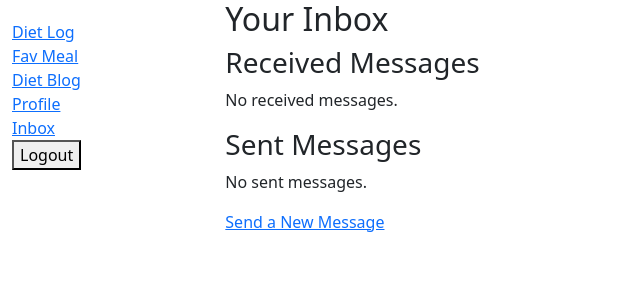
After one commit to RoniShpatz/diet_pal_2, a Django app: page /diet_log/inbox/ in a window 1280 px wide. The commit adds this page. Shown: the top 300 px of the page, without its empty margins (0-640 px from the left). Run offline with Django 5.2, Linux system fonts and the light colour scheme; the visitor is signed in with stand-in values (Sample User, id 1); data that the repository does not hold is empty.

Commit message:
massages

```diff
--- a/diet_log/forms.py
+++ b/diet_log/forms.py
@@ -5,7 +5,7 @@ from crispy_forms.layout import Layout, Submit
 from django.contrib.auth.forms import AuthenticationForm
 from django.contrib.auth.forms import UserCreationForm
 from django.contrib.auth.models import User
-from .models import Meals, Water, Wieght, Workout, FavMeals, UploadedFile
+from .models import Meals, Water, Wieght, Workout, FavMeals, UploadedFile, Message
 from PIL import Image, ImageDraw
 import io
 from django.core.files.uploadedfile import InMemoryUploadedFile
@@ -248,3 +248,8 @@ class UploadFormMeal(forms.ModelForm):
             buffer.getbuffer().nbytes,
             None
         )
+
+class MessageForm(forms.ModelForm):
+    class Meta:
+        model = Message
+        fields = ['recipient', 'content']
--- a/diet_log/templates/base_generic.html
+++ b/diet_log/templates/base_generic.html
@@ -32,6 +32,7 @@
               <li><a href="{% url 'fav_meal' %}">Fav Meal</a></li>
               <li><a href="{% url 'dietBlog:post_list' %}">Diet Blog</a></li>
               <li><a href="{% url 'profile' %}">Profile</a></li>
+              <li><a href="{% url 'inbox' %}">Inbox</a></li>
               {% if user.is_authenticated %}
               <button  onclick="document.getElementById('logout-form').submit()">
                   Logout
--- /dev/null
+++ b/diet_log/templates/inbox.html
@@ -0,0 +1,41 @@
+{% extends "base_generic.html" %}
+
+{% block content %}
+    {% if messages %}
+        <ul class="messages">
+            {% for message in messages %}
+                <li {% if message.tags %} class="{{ message.tags }}"{% endif %}>{{ message }}</li>
+            {% endfor %}
+        </ul>
+    {% endif %}
+
+    <h2>Your Inbox</h2>
+
+    <h3>Received Messages</h3>
+    {% for message in received_messages %}
+        <div>
+            From: {{ message.sender.username }}
+            <a href="{% url 'message_detail' message.id %}">
+                {{ message.content|truncatewords:10 }}
+            </a>
+            {% if not message.is_read %}
+                <span>New!</span>
+            {% endif %}
+        </div>
+    {% empty %}
+        <p>No received messages.</p>
+    {% endfor %}
+
+    <h3>Sent Messages</h3>
+    {% for message in sent_messages %}
+        <div>
+            To: {{ message.recipient.username }}
+            <a href="{% url 'message_detail' message.id %}">
+                {{ message.content|truncatewords:10 }}
+            </a>
+        </div>
+    {% empty %}
+        <p>No sent messages.</p>
+        <a href="{% url 'send_message' %}">Send a New Message</a>
+    {% endfor %}
+{% endblock %}
--- a/diet_log/urls.py
+++ b/diet_log/urls.py
@@ -1,6 +1,9 @@
 from django.urls import path
 from . import views
 from django.contrib.auth import views as auth_views
+from django.urls import reverse
+
+
 
 urlpatterns = [
     path('', views.index, name='index'),
@@ -9,6 +12,9 @@ urlpatterns = [
     path('signup/', views.signup, name='signup'),
     path('profile/', views.profile, name='profile'),
     path('fav-meal/', views.fav_meal, name='fav_meal'),
-
+    path('inbox/', views.inbox, name='inbox'),
+    path('send/', views.send_message, name='send_message'),
+    path('inbox/', views.inbox, name='inbox'),
+    path('message/<int:message_id>/', views.message_detail, name='message_detail'),
 
 ]
--- a/diet_log/views.py
+++ b/diet_log/views.py
@@ -1,5 +1,5 @@
 from django.shortcuts import render
-from diet_log.forms import WaterForm, WeightForm, WorkoutForm, MealsForm, LoginForm, UserUpdateForm, FavMealsForm, UploadForm, UploadFormMeal
+from diet_log.forms import WaterForm, WeightForm, WorkoutForm, MealsForm, LoginForm, UserUpdateForm, FavMealsForm, UploadForm, UploadFormMeal, MessageForm
 from django.utils import timezone
 from django.contrib.auth.decorators import login_required
 from django.contrib.auth import logout
@@ -9,12 +9,15 @@ from django.contrib.auth import login
 from django.shortcuts import render, redirect
 from .forms import SignUpForm
 from django.contrib import messages
-from .models import Water, Wieght, Workout, Meals, FavMeals, UploadedFile
+from .models import Water, Wieght, Workout, Meals, FavMeals, UploadedFile, Message
 from django.db.models import Sum
 from django.utils.timezone import timedelta
 from django.shortcuts import get_object_or_404, redirect
 from dietBlog.forms import PostForm
 from .utils import crop_and_resize_image
+from django.contrib.auth.models import User
+
+
 
 
 
@@ -358,3 +361,40 @@ def fav_meal(request):
         'fav_meal_form': fav_meal_form,
         'files': files
     })
+
+@login_required
+def inbox(request):
+    messages = Message.objects.filter(recipient=request.user).order_by('-timestamp')
+
+    return render(request, 'inbox.html', {'massages': messages})
+
+
+@login_required
+def send_message(request):
+    if request.method == 'POST':
+        form = MessageForm(request.POST)
+        if form.is_valid():
+            message = form.save(commit=False)
+            message.sender = request.user
+            message.save()
+            return redirect('inbox')
+    else:
+        form = MessageForm()
+    return render(request, 'send_message.html', {'form': form})
+
+@login_required
+def inbox(request):
+    received_messages = Message.objects.filter(recipient=request.user).order_by('-timestamp')
+    sent_messages = Message.objects.filter(sender=request.user).order_by('-timestamp')
+    return render(request, 'inbox.html', {
+        'received_messages': received_messages,
+        'sent_messages': sent_messages
+    })
+
+@login_required
+def message_detail(request, message_id):
+    message = Message.objects.get(id=message_id)
+    if message.recipient == request.user:
+        message.is_read = True
+        message.save()
+    return render(request, 'message_detail.html', {'message': message})
```
Also changed, not shown: diet_log/models.py (+12 -0 lines), diet_log/templates/message_detail.html (added, +21 -0 lines), diet_log/templates/send_message.html (added, +24 -0 lines), diet_pal/settings.py (+11 -0 lines), diet_log/migrations/0009_message.py (added).
